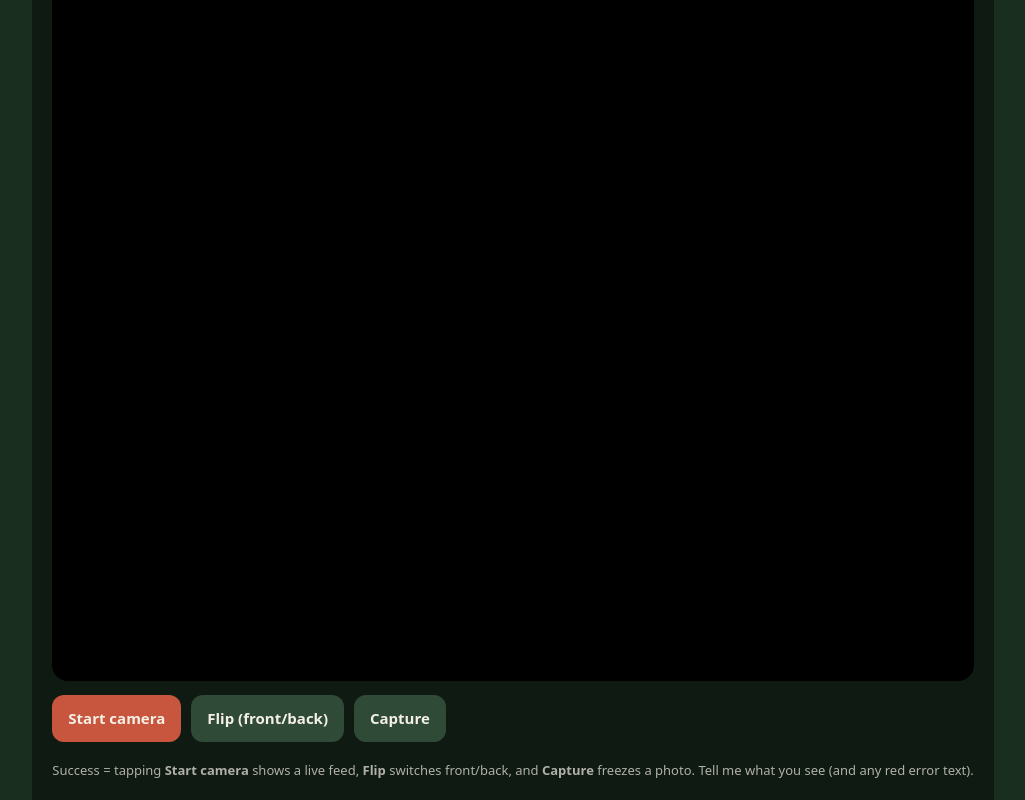
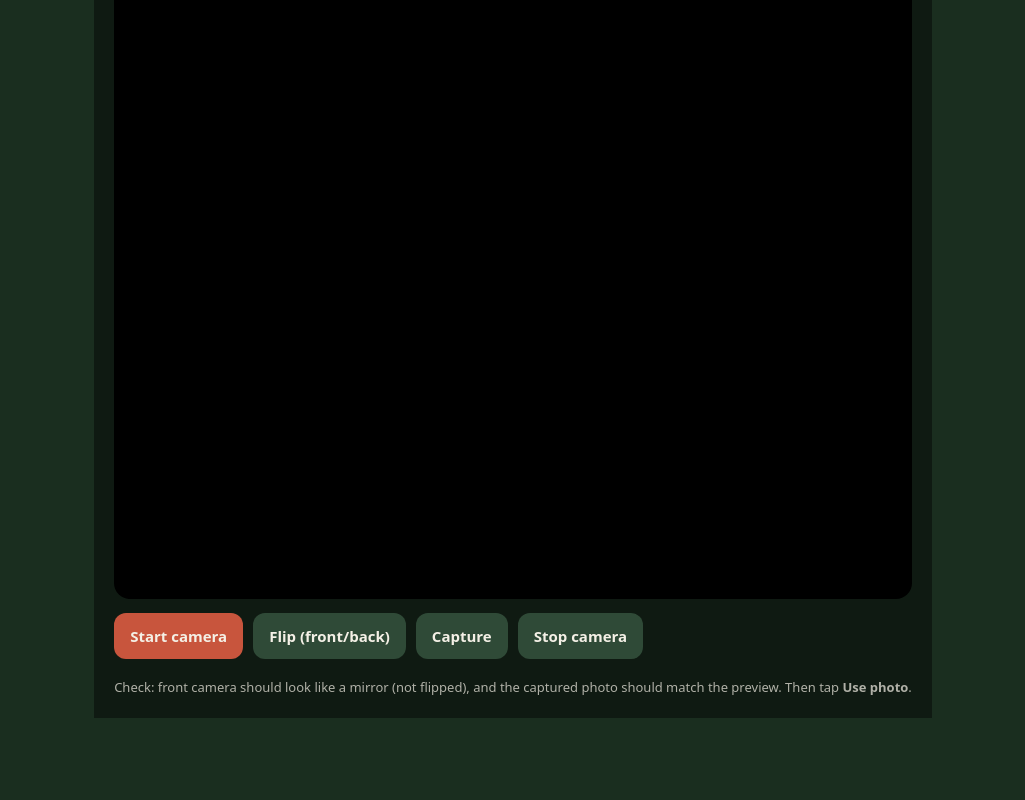
Before and after one commit to arjunmanjunath368-ui/pod-app, a Next.js app: page /camtest in a window 1280 px wide. Shown: the part 384-1184 px from the top of the page, without its empty margins (127-1152 px from the left). After the commit the page ends 1102 px from the top, so only its background shows below. Built offline with nearby package versions, Linux system fonts and the light colour scheme.

Commit message:
Fix pause Save layout; clarify ETA; camera test v2 (mirror + exit)

```diff
--- a/app/camtest/page.tsx
+++ b/app/camtest/page.tsx
@@ -1,18 +1,22 @@
 "use client";
 
 import { useEffect, useRef, useState } from "react";
+import Link from "next/link";
 
-// TEMPORARY diagnostic page. Confirms the live in-app camera (getUserMedia)
-// actually works inside the installed Pod PWA before we build photo
-// verification for real. Safe to delete once verified.
+// TEMPORARY diagnostic page. Confirms the live in-app camera works inside the
+// installed Pod PWA, with correct orientation and a clean exit, before we wire
+// it into the real log flow. Safe to delete once verified.
 export default function CamTest() {
   const videoRef = useRef<HTMLVideoElement>(null);
   const streamRef = useRef<MediaStream | null>(null);
-  const [facing, setFacing] = useState<"user" | "environment">("environment");
+  const [facing, setFacing] = useState<"user" | "environment">("user");
   const [status, setStatus] = useState("Not started");
   const [error, setError] = useState("");
   const [shot, setShot] = useState<string | null>(null);
+  const [used, setUsed] = useState(false);
   const [diag, setDiag] = useState<Record<string, string>>({});
+
+  const mirror = facing === "user";
 
   useEffect(() => {
     const standalone =
@@ -21,7 +25,7 @@ export default function CamTest() {
     setDiag({
       "Installed app (standalone)": standalone
         ? "yes ✅"
-        : "NO ⚠️ — open this from the Pod app on your home screen",
+        : "NO ⚠️ — open from the Pod app on your home screen",
       "Camera API":
         typeof navigator.mediaDevices?.getUserMedia === "function"
           ? "available ✅"
@@ -39,6 +43,7 @@ export default function CamTest() {
   async function start(f: "user" | "environment") {
     setError("");
     setShot(null);
+    setUsed(false);
     setStatus("Starting…");
     stopCamera();
     try {
@@ -76,8 +81,22 @@ export default function CamTest() {
     const c = document.createElement("canvas");
     c.width = v.videoWidth;
     c.height = v.videoHeight;
-    c.getContext("2d")?.drawImage(v, 0, 0);
+    const ctx = c.getContext("2d");
+    if (!ctx) return;
+    // Mirror the saved frame for the front camera so the photo matches the
+    // selfie preview (otherwise it looks "flipped").
+    if (mirror) {
+      ctx.translate(c.width, 0);
+      ctx.scale(-1, 1);
+    }
+    ctx.drawImage(v, 0, 0, c.width, c.height);
     setShot(c.toDataURL("image/jpeg", 0.9));
+  }
+
+  function usePhoto() {
+    stopCamera();
+    setUsed(true);
+    setStatus("Photo used ✅ — camera stopped");
   }
 
   return (
@@ -90,11 +109,26 @@ export default function CamTest() {
         fontFamily: "system-ui, -apple-system, sans-serif",
       }}
     >
-      <h1 style={{ fontSize: 22, fontWeight: 700, marginBottom: 4 }}>
-        Pod camera test
-      </h1>
+      <div
+        style={{
+          display: "flex",
+          justifyContent: "space-between",
+          alignItems: "center",
+          marginBottom: 4,
+        }}
+      >
+        <h1 style={{ fontSize: 22, fontWeight: 700 }}>Pod camera test</h1>
+        <Link
+          href="/app"
+          onClick={stopCamera}
+          style={{ color: "#e8b9ac", fontSize: 15, fontWeight: 600 }}
+        >
+          ← Back to Pod
+        </Link>
+      </div>
       <p style={{ fontSize: 13, opacity: 0.7, marginBottom: 16 }}>
-        Temporary — checks the live camera works in the installed app.
+        Temporary — checks the live camera + orientation. Use “← Back to Pod” to
+        exit (no more killing the app).
       </p>
 
       <div
@@ -122,6 +156,29 @@ export default function CamTest() {
         )}
       </div>
 
+      {used ? (
+        <div
+          style={{
+            background: "rgba(122,148,113,0.18)",
+            border: "1px solid #7a9471",
+            borderRadius: 16,
+            padding: 20,
+            textAlign: "center",
+            fontSize: 15,
+            lineHeight: 1.6,
+          }}
+        >
+          ✅ This is exactly what a verified log photo would save. Capture works
+          end-to-end. Tell me if the orientation looks right, then I’ll wire this
+          into the log flow.
+          <div style={{ marginTop: 14 }}>
+            <button onClick={() => start(facing)} style={btn("#2f4a37")}>
+              Test again
+            </button>
+          </div>
+        </div>
+      ) : (
+        <>
           <div
             style={{
               position: "relative",
@@ -146,12 +203,19 @@ export default function CamTest() {
                 playsInline
                 muted
                 autoPlay
-            style={{ width: "100%", height: "100%", objectFit: "cover" }}
+                style={{
+                  width: "100%",
+                  height: "100%",
+                  objectFit: "cover",
+                  transform: mirror ? "scaleX(-1)" : "none",
+                }}
               />
             )}
           </div>
 
           <div style={{ display: "flex", gap: 10, flexWrap: "wrap" }}>
+            {!shot && (
+              <>
                 <button onClick={() => start(facing)} style={btn("#c8553d")}>
                   Start camera
                 </button>
@@ -161,17 +225,28 @@ export default function CamTest() {
                 <button onClick={capture} style={btn("#2f4a37")}>
                   Capture
                 </button>
+                <button onClick={stopCamera} style={btn("#2f4a37")}>
+                  Stop camera
+                </button>
+              </>
+            )}
             {shot && (
+              <>
+                <button onClick={usePhoto} style={btn("#c8553d")}>
+                  Use photo
+                </button>
                 <button onClick={() => start(facing)} style={btn("#2f4a37")}>
                   Retake
                 </button>
+              </>
             )}
           </div>
+        </>
+      )}
 
       <p style={{ fontSize: 13, opacity: 0.7, marginTop: 18, lineHeight: 1.6 }}>
-        Success = tapping <b>Start camera</b> shows a live feed, <b>Flip</b>{" "}
-        switches front/back, and <b>Capture</b> freezes a photo. Tell me what you
-        see (and any red error text).
+        Check: front camera should look like a mirror (not flipped), and the
+        captured photo should match the preview. Then tap <b>Use photo</b>.
       </p>
     </main>
   );
--- a/components/PodSettings.tsx
+++ b/components/PodSettings.tsx
@@ -175,13 +175,13 @@ export default function PodSettings({
               Expected back
             </label>
             <div className="flex gap-2">
-              <div className="relative flex-1">
+              <div className="relative min-w-0 flex-1">
                 <input
                   type="date"
                   value={pauseUntil}
                   min={today}
                   onChange={(e) => setPauseUntil(e.target.value)}
-                  className="peer w-full rounded-xl border border-line bg-paper-2/60 px-4 py-3 text-[15px] text-ink outline-none focus:border-terra"
+                  className="peer box-border w-full min-w-0 appearance-none rounded-xl border border-line bg-paper-2/60 px-4 py-3 text-[15px] text-ink outline-none focus:border-terra"
                 />
                 {!pauseUntil && (
                   <span className="pointer-events-none absolute inset-y-0 left-4 flex items-center text-[15px] text-muted peer-focus:hidden">
@@ -197,6 +197,10 @@ export default function PodSettings({
                 Save
               </button>
             </div>
+            <p className="text-[12px] leading-relaxed text-muted">
+              This just tells your pod when to expect you — you&apos;ll resume
+              with the button below when you&apos;re actually back.
+            </p>
           </div>
         )}
 
```
Lines whose indentation alone changed are shown as unchanged.
